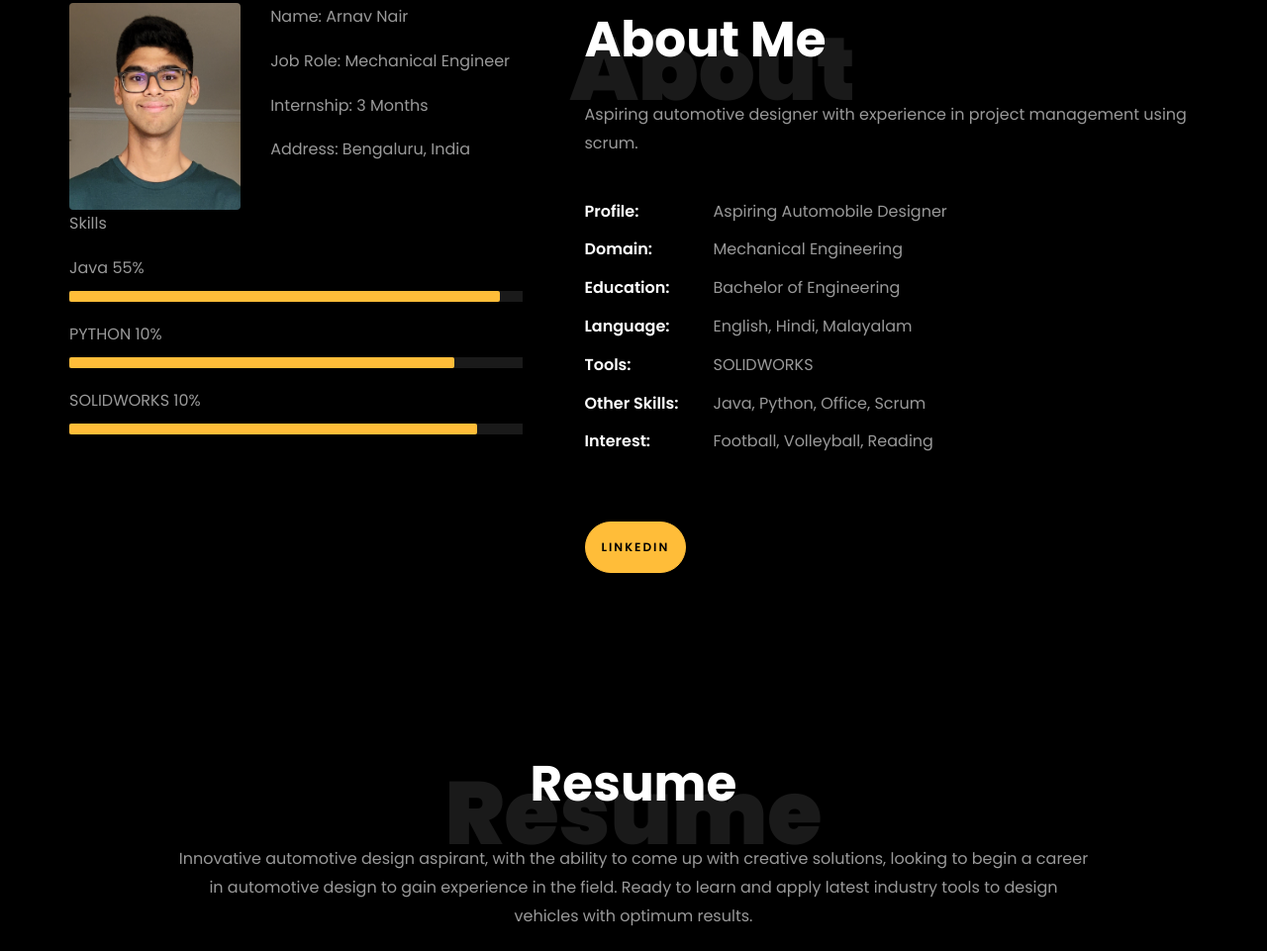
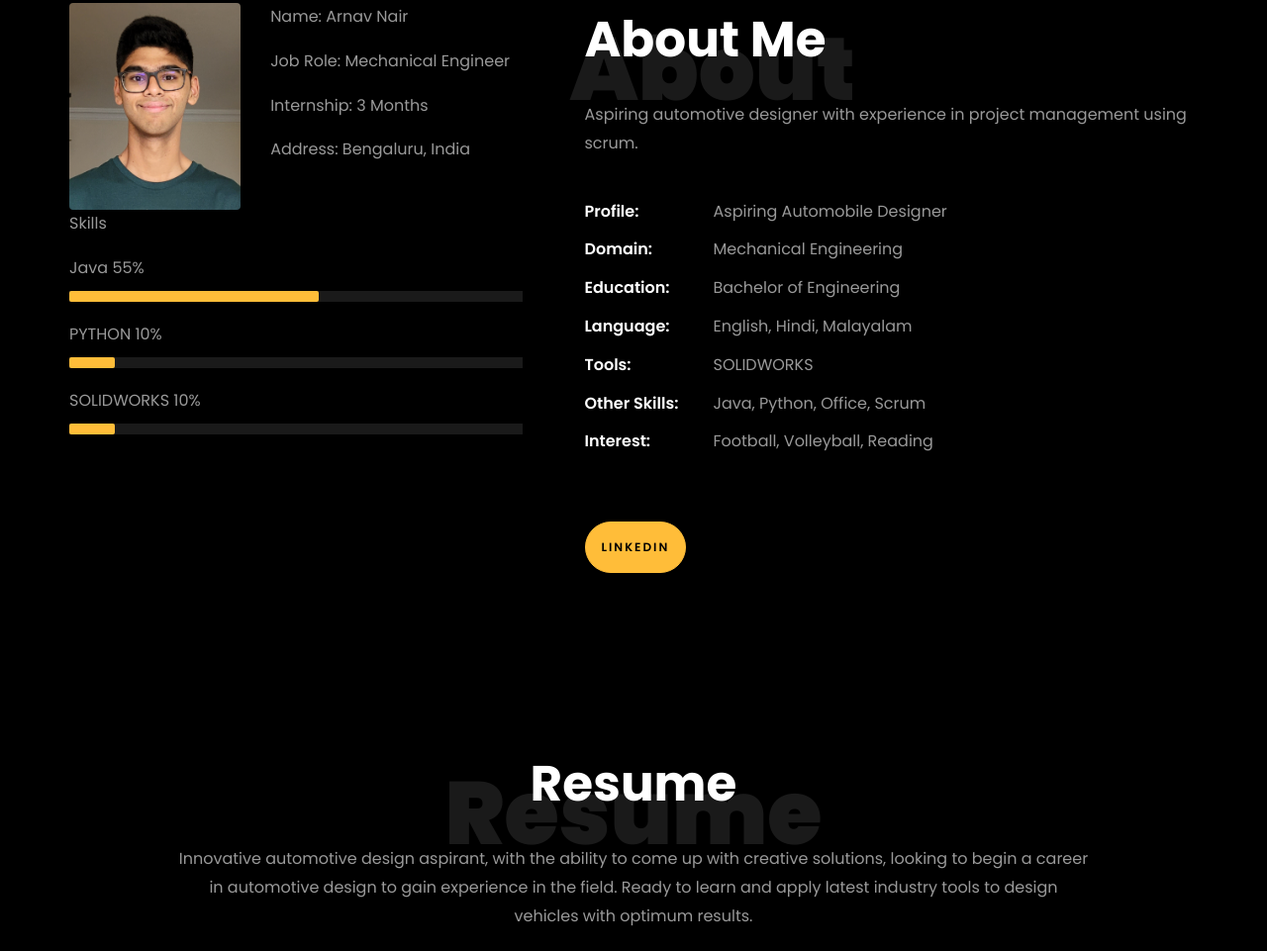
Before and after one commit to arnavnair09/arnavnair-github.io, a plain HTML site: page index.html in a window 1280 px wide. Shown: the part 859-1820 px from the top of the page at 99% size. Drawn offline with Linux system fonts and the light colour scheme; files whose address does not match are found by name.

Commit message:
Update index.html

```diff
--- a/index.html
+++ b/index.html
@@ -231,19 +231,19 @@
 									<p class="title-s">Skills</p>
 									<span>Java</span> <span class="pull-right">55%</span>
 									<div class="progress">
-										<div class="progress-bar" role="progressbar" style="width: 95%;" aria-valuenow="95" aria-valuemin="0"
+										<div class="progress-bar" role="progressbar" style="width: 55%;" aria-valuenow="55" aria-valuemin="0"
 											aria-valuemax="100"></div>
 									</div>
 
 									<span>PYTHON</span> <span class="pull-right">10%</span>
 									<div class="progress">
-										<div class="progress-bar" role="progressbar" style="width: 85%" aria-valuenow="85" aria-valuemin="0"
+										<div class="progress-bar" role="progressbar" style="width: 10%" aria-valuenow="10" aria-valuemin="0"
 											aria-valuemax="100"></div>
 									</div>
 
 									<span>SOLIDWORKS</span> <span class="pull-right">10%</span>
 									<div class="progress">
-										<div class="progress-bar" role="progressbar" style="width: 90%" aria-valuenow="90" aria-valuemin="0"
+										<div class="progress-bar" role="progressbar" style="width: 10%" aria-valuenow="10" aria-valuemin="0"
 											aria-valuemax="100"></div>
 									</div>
 
@@ -398,7 +398,7 @@
           <div class="col-md-7 heading-section text-center ftco-animate">
             <h1 class="big big-2">Projects</h1>
             <h2 class="mb-4">Projects</h2>
-            <p>Below are some of my Projects</p>
+            <p>COMING SOON!</p>
           </div>
         </div>
         <!-- <div class="row d-flex">
```
